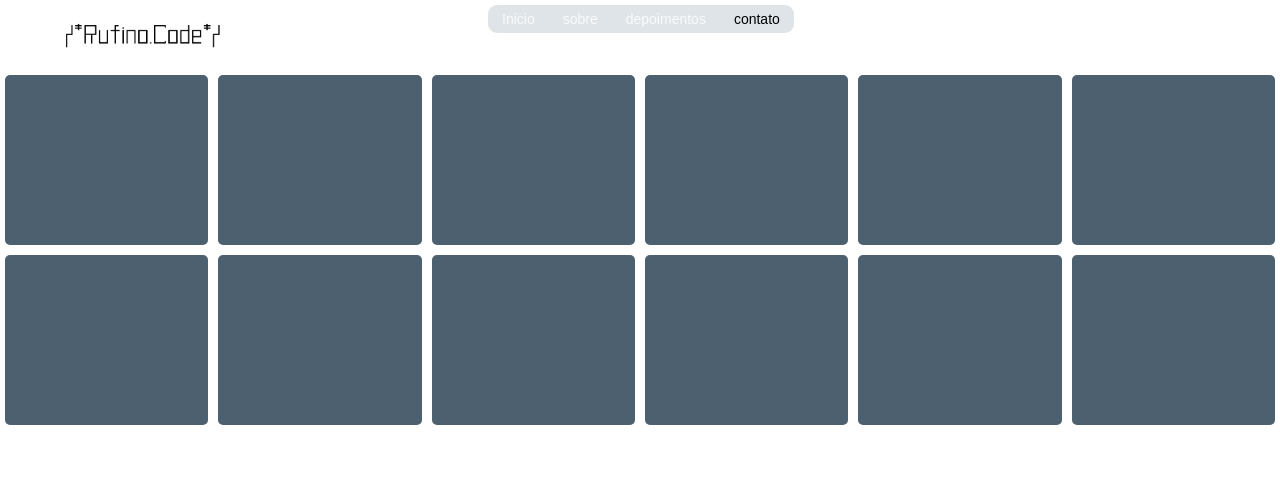
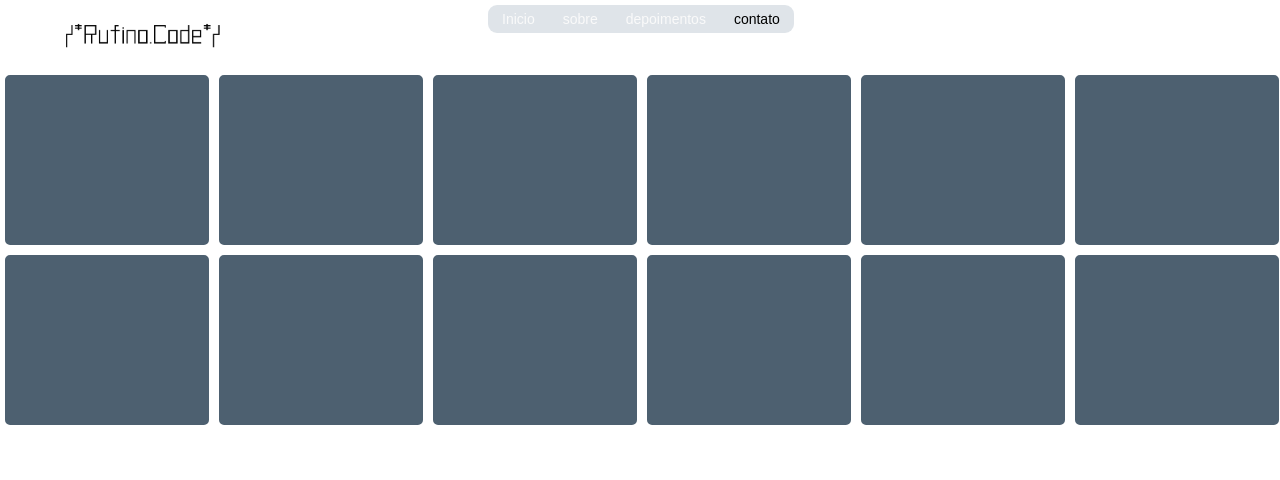
Before and after one commit to Marcelo3duardo/projeto_4, a plain HTML site: page index.html in a window 1280 px wide. Shown: the top 480 px of the page. Drawn offline with Linux system fonts and the light colour scheme; files whose address does not match are found by name.

Commit message:
slick deu certo

```diff
--- a/css/style.css
+++ b/css/style.css
@@ -120,6 +120,12 @@ nav.menu-mobile ul li {
 .container nav ul a {
     text-decoration: none;
     color: rgb(32, 32, 85);
+}
+
+section.mosaico .mosaico--wraper{
+    width: 100%;
+    max-height: 400px;
+    display:block;
 }
 
 .mosaico-single {
--- a/index.html
+++ b/index.html
@@ -4,7 +4,7 @@
 <head>
     <title>Projeto 04</title>
 
-    <link href="css/style.css" rel="stylesheet" type="text/css">
+    <link href="css/slick.css" rel="stylesheet" type="text/css">
     <link href="css/style.css" rel="stylesheet" type="text/css">
     <link href="https://fonts.googleapis.com/css2?família=Montserrat&display=swap" rel="stylesheet">
     <meta charset="utf-8" />
--- a/js/slides.js
+++ b/js/slides.js
@@ -3,22 +3,55 @@
 $(function () {
 
 
-    /* slides superior dando erro
+    // slides superior dando erro
 
         $('.mosaico .mosaico--wraper ').slick({
-            centerMode:true,
+            centerMode:false,
             slidesToShow:6,
+            infinite:true,
+            arrows:false,
+            responsive:[
+                {
+                    breakpoint:768,
+                    settings:{
+                        arrows:false,
+                        centerMode:true,
+                        slidesToShow:3
+                    }
+                },
+                {
+                    breakpoint:580,
+                    settings:{
+                        arrows:false,
+                        centerMode:true,
+                        slidesToShow:2
+                    }
+                }
+
+            ]
         });
-    */
-        /*
+
+
     $('section.tratamentos .container-tartamento').slick({
         centerMode:false,
         slidesToShow:3,
         arrows:false,
-        infinite:false
+        infinite:true,
+        responsive:[
+            {
+                breakpoint:768,
+                settings:{
+                    arrows:false,
+                    centerMode:true,
+                    slidesToShow:2
+                }
+            }
+
+
+        ]
 
     });
-    */
+
 })
 
 
```
